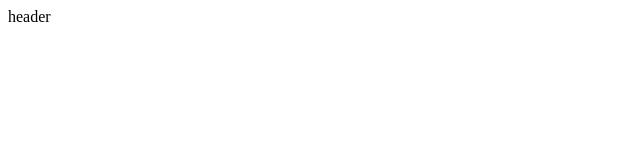
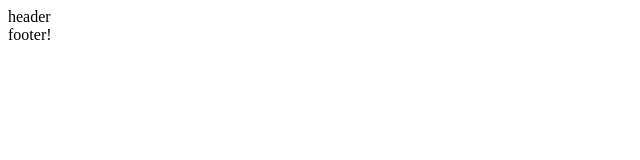
Before and after one commit to MartaChobaniuk/my-project, a plain HTML site: page index.html in a window 1280 px wide. Shown: the full height of the page, 0-640 px from the left. Drawn offline with Linux system fonts and the light colour scheme.

Commit message:
add main

```diff
--- a/index.html
+++ b/index.html
@@ -12,7 +12,7 @@
 
   <header>header</header>
   <main></main>
-  <footer></footer>
+  <footer>footer!</footer>
 
 </body>
 
```
